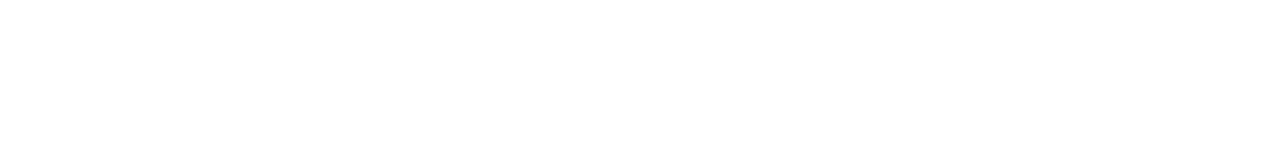
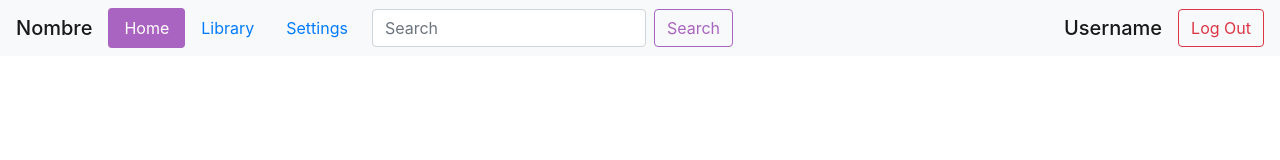
Before and after one commit to tec-csf/tc3041-pf-primavera-2020-equipo4, a plain HTML site: page frontend/home.html in a window 1280 px wide. Drawn offline with nearby package versions, Linux system fonts and the light colour scheme.

Commit message:
navbar creation

```diff
--- a/frontend/home.html
+++ b/frontend/home.html
@@ -0,0 +1,35 @@
+<!DOCTYPE html>
+<html lang="en">
+<head>
+	<meta charset="UTF-8">
+	<meta name="viewport" content="width=device-width, initial-scale=1.0">
+	<link rel="stylesheet" href="https://stackpath.bootstrapcdn.com/bootstrap/4.1.3/css/bootstrap.min.css" integrity="sha384-MCw98/SFnGE8fJT3GXwEOngsV7Zt27NXFoaoApmYm81iuXoPkFOJwJ8ERdknLPMO" crossorigin="anonymous">
+	<link rel="stylesheet" href="styles.css">
+	<title>Home</title>
+</head>
+<body>
+	<nav class="navbar navbar-expand-lg navbar-light bg-light">
+		<span class="navbar-brand mb-0 h1">Nombre</span>
+		<div class="collapse navbar-collapse" id="navbarNav">
+		  <ul class="nav nav-pills">
+			<li class="nav-item">
+			  <a class="nav-link active">Home</a>
+			</li>
+			<li class="nav-item">
+			  <a class="nav-link" href="library.html">Library</a>
+			</li>
+			<li class="nav-item">
+			  <a class="nav-link" href="settings.html">Settings</a>
+		  </ul>
+		  <form class="form-inline">
+			<input class="form-control mr-sm-2 ml-sm-2" type="search" placeholder="Search" aria-label="Search">
+			<button class="btn btn-outline-primary my-2 my-sm-0 btn-space" type="submit">Search</button>
+		</form>
+		</div>
+		<span class="navbar-brand mb-0 h1">Username</span>
+		<form class="form-inline" action="login.html">
+			<button class="btn btn-outline-danger my-2 my-sm-0" type="submit">Log Out</button>
+		</form>
+	  </nav>
+</body>
+</html>
--- a/frontend/styles.css
+++ b/frontend/styles.css
@@ -24,3 +24,13 @@
 	background-color: #b484c4;
 	border-color: #b484c4;
 }
+
+.nav-pills .nav-link.active, .nav-pills .show >.nav-link
+{
+    background-color: #a963c0;
+}
+
+.btn-space
+{
+    margin-right: 5px;
+}
```
Also changed, not shown: frontend/library.html (+35 -0 lines), frontend/login.html (+2 -2 lines), frontend/settings.html (+35 -0 lines).
